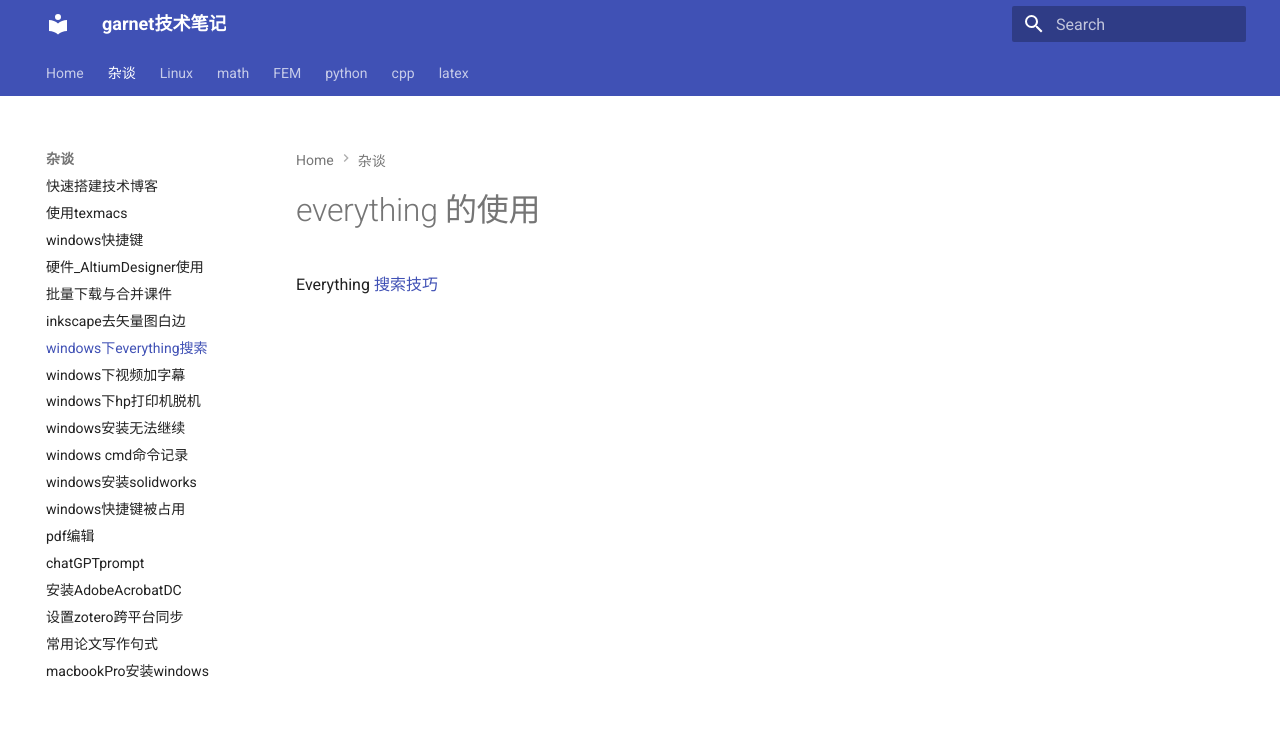
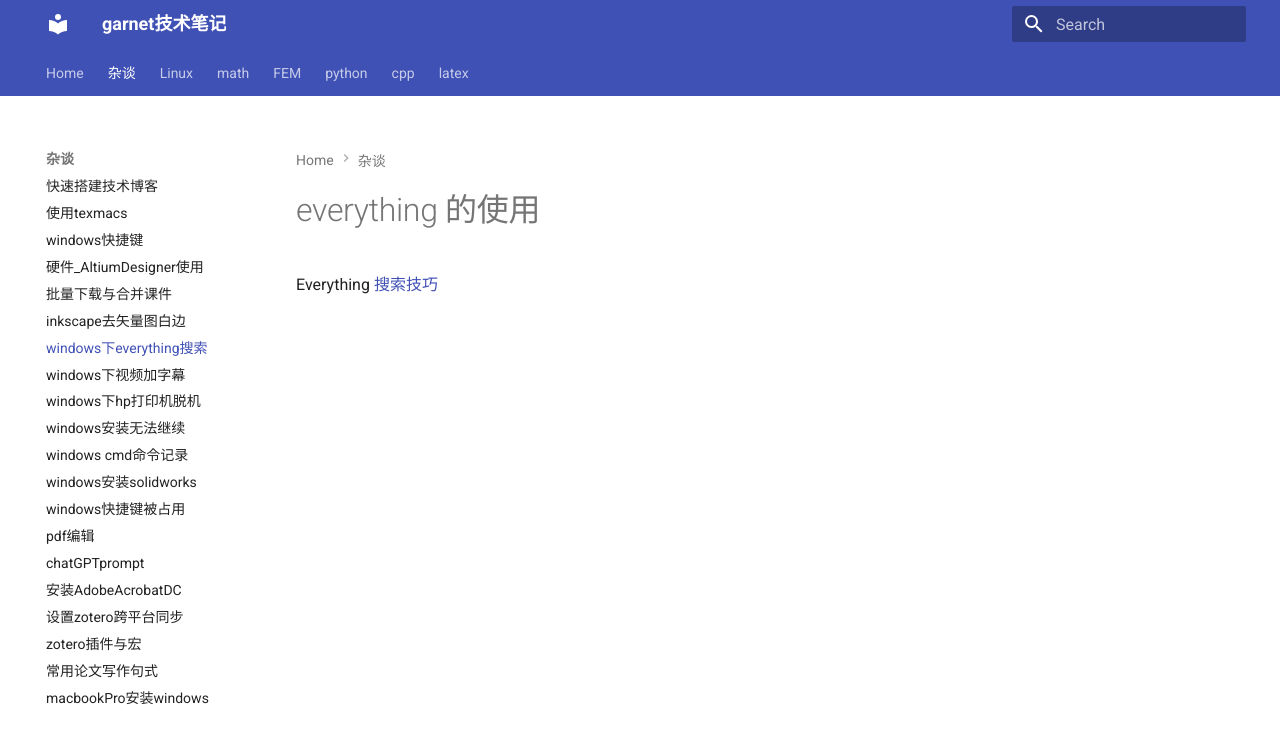
Before and after one commit to ymma98/technotes, an MkDocs documentation site: the page built from docs/杂谈/windows_everything的使用.md, in a window 1280 px wide. Shown: the top 743 px of the page. Built offline with MkDocs 1.6.1 and Material for MkDocs 9.7.7, drawn with Linux system fonts in a browser that asks for light colours.

Commit message:
Update mkdocs.yml

```diff
--- a/mkdocs.yml
+++ b/mkdocs.yml
@@ -19,6 +19,7 @@ nav:
       - chatGPTprompt: 杂谈/chatGPT_prompt.md
       - 安装AdobeAcrobatDC: 杂谈/安装AdobeAcrobatDC.md
       - 设置zotero跨平台同步: 杂谈/设置zotero跨平台同步.md
+      - zotero插件与宏: 杂谈/zotero插件与宏.md
       - 常用论文写作句式: 杂谈/常用论文写作句式.md
       - macbookPro安装windows: 杂谈/macbookPro安装windows.md
   - Linux:
```
